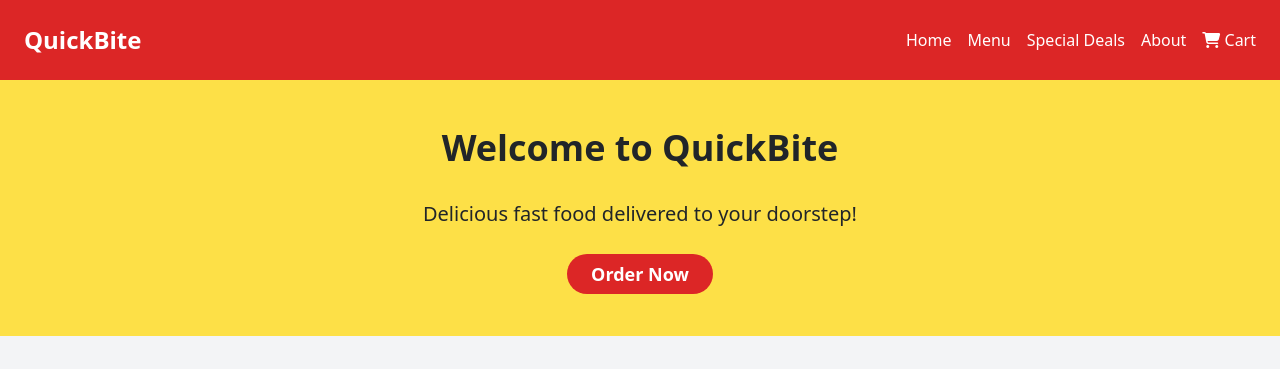
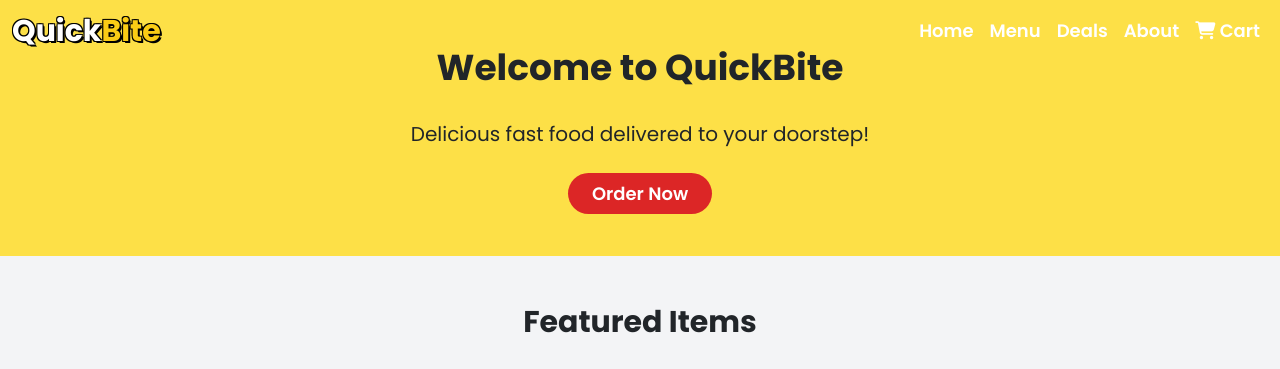
Before and after one commit to SulemanAwais/FastFoodHub-Django, a Django app: page / in a window 1280 px wide. Shown: the top 369 px of the page. Run offline with Django 5.2, Linux system fonts and the light colour scheme; some libraries are stand-ins or nearby versions.

Commit message:
🎨 Update base.html: Improved UI, fonts, animations, and header/footer

```diff
--- a/fast_food_website/core/templates/core/base.html
+++ b/fast_food_website/core/templates/core/base.html
@@ -7,55 +7,153 @@
     <link href="https://cdn.jsdelivr.net/npm/bootstrap@5.3.0/dist/css/bootstrap.min.css" rel="stylesheet">
     <script src="https://cdn.tailwindcss.com"></script>
     <link rel="stylesheet" href="https://cdnjs.cloudflare.com/ajax/libs/font-awesome/6.4.0/css/all.min.css">
+    <link href="https://fonts.googleapis.com/css2?family=Poppins:wght@300;400;600;700&display=swap" rel="stylesheet">
     <style>
-        /* Custom styles */
+        body {
+            font-family: 'Poppins', sans-serif;
+        }
+        .food-card {
+            transition: transform 0.3s ease-in-out, box-shadow 0.3s ease-in-out;
+        }
         .food-card:hover {
             transform: translateY(-5px);
-            transition: transform 0.3s ease-in-out;
+            box-shadow: 0 10px 20px rgba(0, 0, 0, 0.1);
+        }
+        .btn-hover {
+            transition: all 0.3s ease;
+        }
+        .btn-hover:hover {
+            transform: translateY(-2px);
+            box-shadow: 0 4px 6px rgba(0, 0, 0, 0.1);
+        }
+        .header-scrolled {
+            background-color: white;
+            box-shadow: 0 2px 4px rgba(0,0,0,0.1);
+        }
+        .header-scrolled .nav-link {
+            color: #1a202c !important;
+        }
+        .header-scrolled .navbar-brand {
+            color: #e53e3e !important;
+        }
+        @keyframes fadeInDown {
+            from {
+                opacity: 0;
+                transform: translate3d(0, -20px, 0);
+            }
+            to {
+                opacity: 1;
+                transform: translate3d(0, 0, 0);
+            }
+        }
+        .animate-fadeInDown {
+            animation: fadeInDown 0.5s ease-out;
+        }
+        .navbar-brand {
+            font-size: 2rem;
+            font-weight: 700;
+            color: #fff;
+            text-shadow: 2px 2px 0 #000, -1px -1px 0 #000, 1px -1px 0 #000, -1px 1px 0 #000, 1px 1px 0 #000;
+        }
+        .nav-link {
+            color: #fff !important;
+        }
+        .nav-link:hover {
+            color: black !important;
         }
     </style>
 </head>
 <body class="bg-gray-100">
-    <header class="bg-red-600 text-white py-4 shadow-md">
-        <div class="container mx-auto px-4 flex justify-between items-center">
-            <a href="{% url 'landing_page' %}" class="text-2xl font-bold">QuickBite</a>
-            <nav>
-                <ul class="flex space-x-4">
-                    <li><a href="{% url 'landing_page' %}" class="hover:text-yellow-300">Home</a></li>
-                    <li><a href="{% url 'menu' %}" class="hover:text-yellow-300">Menu</a></li>
-                    <li><a href="{% url 'special_deals' %}" class="hover:text-yellow-300">Special Deals</a></li>
-                    <li><a href="about.html" class="hover:text-yellow-300">About</a></li>
-                    <li><a href="cart.html" class="hover:text-yellow-300"><i class="fas fa-shopping-cart"></i> Cart</a></li>
-                </ul>
-            </nav>
-        </div>
+    <header class="fixed w-full z-10 transition-all duration-300">
+        <nav class="navbar navbar-expand-lg navbar-dark">
+            <div class="container">
+                <a class="navbar-brand text-3xl font-extrabold animate-fadeInDown" href="{% url 'landing_page' %}">
+                    Quick<span class="text-yellow-400">Bite</span>
+                </a>
+                <button class="navbar-toggler" type="button" data-bs-toggle="collapse" data-bs-target="#navbarNav" aria-controls="navbarNav" aria-expanded="false" aria-label="Toggle navigation">
+                    <span class="navbar-toggler-icon"></span>
+                </button>
+                <div class=" justify-content-end" id="navbarNav">
+                    <ul class="navbar-nav">
+                        <li class="nav-item animate-fadeInDown" style="animation-delay: 0.1s;">
+                            <a class="nav-link text-lg font-semibold hover:text-yellow-400 transition-colors" href="{% url 'landing_page' %}">Home</a>
+                        </li>
+                        <li class="nav-item animate-fadeInDown" style="animation-delay: 0.2s;">
+                            <a class="nav-link text-lg font-semibold hover:text-yellow-400 transition-colors" href="{% url 'menu' %}">Menu</a>
+                        </li>
+                        <li class="nav-item animate-fadeInDown" style="animation-delay: 0.3s;">
+                            <a class="nav-link text-lg font-semibold hover:text-yellow-400 transition-colors" href="{% url 'special_deals' %}">Deals</a>
+                        </li>
+                        <li class="nav-item animate-fadeInDown" style="animation-delay: 0.4s;">
+                            <a class="nav-link text-lg font-semibold hover:text-yellow-400 transition-colors" href="about.html">About</a>
+                        </li>
+                        <li class="nav-item animate-fadeInDown" style="animation-delay: 0.5s;">
+                            <a class="nav-link text-lg font-semibold hover:text-yellow-400 transition-colors" href="cart.html">
+                                <i class="fas fa-shopping-cart"></i> Cart
+                            </a>
+                        </li>
+                    </ul>
+                </div>
+            </div>
+        </nav>
     </header>
 
     {% block content %}
         <!-- Main content -->
     {% endblock %}
-    <footer class="bg-gray-800 text-white py-8">
-        <div class="container mx-auto px-4">
-            <div class="flex justify-between items-center">
-                <div>
-                    <h3 class="text-xl font-bold mb-2">QuickBite</h3>
-                    <p>&copy; 2023 QuickBite. All rights reserved.</p>
+
+    <footer class="bg-gray-900 text-white py-12">
+        <div class="container">
+            <div class="row">
+                <div class="col-md-4 mb-4">
+                    <h3 class="text-2xl font-bold mb-4">QuickBite</h3>
+                    <p class="text-gray-400">Delicious fast food delivered to your doorstep!</p>
                 </div>
-                <div>
-                    <h4 class="text-lg font-semibold mb-2">Follow Us</h4>
+                <div class="col-md-4 mb-4">
+                    <h4 class="text-xl font-semibold mb-4">Quick Links</h4>
+                    <ul class="space-y-2">
+                        <li><a href="{% url 'landing_page' %}" class="text-gray-400 hover:text-yellow-400 transition-colors">Home</a></li>
+                        <li><a href="{% url 'menu' %}" class="text-gray-400 hover:text-yellow-400 transition-colors">Menu</a></li>
+                        <li><a href="{% url 'special_deals' %}" class="text-gray-400 hover:text-yellow-400 transition-colors">Deals</a></li>
+                        <li><a href="about.html" class="text-gray-400 hover:text-yellow-400 transition-colors">About</a></li>
+                        <li><a href="cart.html" class="text-gray-400 hover:text-yellow-400 transition-colors">Cart</a></li>
+                    </ul>
+                </div>
+                <div class="col-md-4 mb-4">
+                    <h4 class="text-xl font-semibold mb-4">Connect With Us</h4>
                     <div class="flex space-x-4">
-                        <a href="#" class="text-2xl hover:text-yellow-300"><i class="fab fa-facebook"></i></a>
-                        <a href="#" class="text-2xl hover:text-yellow-300"><i class="fab fa-twitter"></i></a>
-                        <a href="#" class="text-2xl hover:text-yellow-300"><i class="fab fa-instagram"></i></a>
+                        <a href="https://facebook.com" target="_blank" rel="noopener noreferrer" class="text-2xl text-gray-400 hover:text-yellow-400 transition-colors">
+                            <i class="fab fa-facebook"></i>
+                        </a>
+                        <a href="https://twitter.com" target="_blank" rel="noopener noreferrer" class="text-2xl text-gray-400 hover:text-yellow-400 transition-colors">
+                            <i class="fab fa-twitter"></i>
+                        </a>
+                        <a href="https://instagram.com" target="_blank" rel="noopener noreferrer" class="text-2xl text-gray-400 hover:text-yellow-400 transition-colors">
+                            <i class="fab fa-instagram"></i>
+                        </a>
                     </div>
                 </div>
+            </div>
+            <div class="mt-8 pt-8 border-t border-gray-800 text-center">
+                <p class="text-gray-400">&copy; <span id="current-year"></span> QuickBite. All rights reserved.</p>
             </div>
         </div>
     </footer>
 
     <script src="https://cdn.jsdelivr.net/npm/bootstrap@5.3.0/dist/js/bootstrap.bundle.min.js"></script>
     <script>
-        // JavaScript code will go here
+        // Header scroll effect
+        window.addEventListener('scroll', function() {
+            const header = document.querySelector('header');
+            if (window.scrollY > 10) {
+                header.classList.add('header-scrolled');
+            } else {
+                header.classList.remove('header-scrolled');
+            }
+        });
+
+        // Set current year in footer
+        document.getElementById('current-year').textContent = new Date().getFullYear();
     </script>
 </body>
 </html>
```
